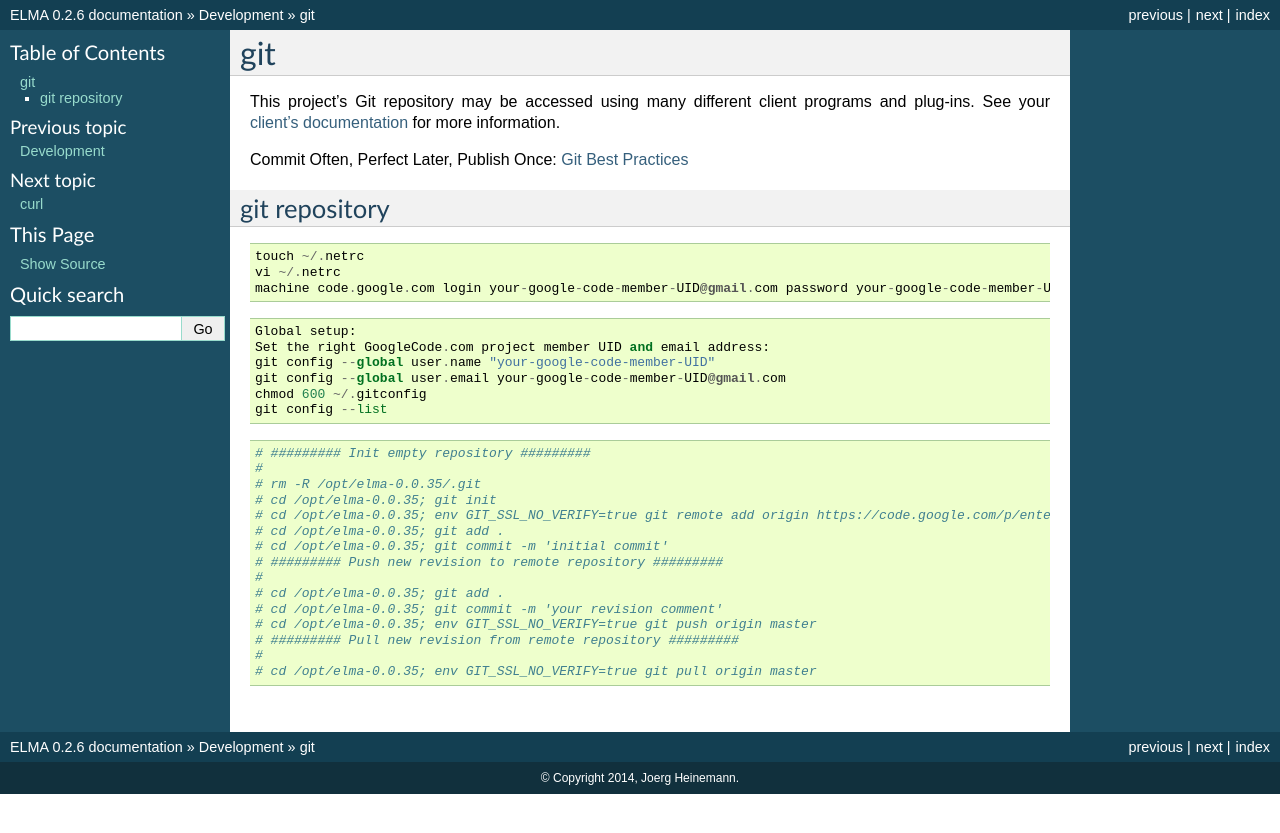
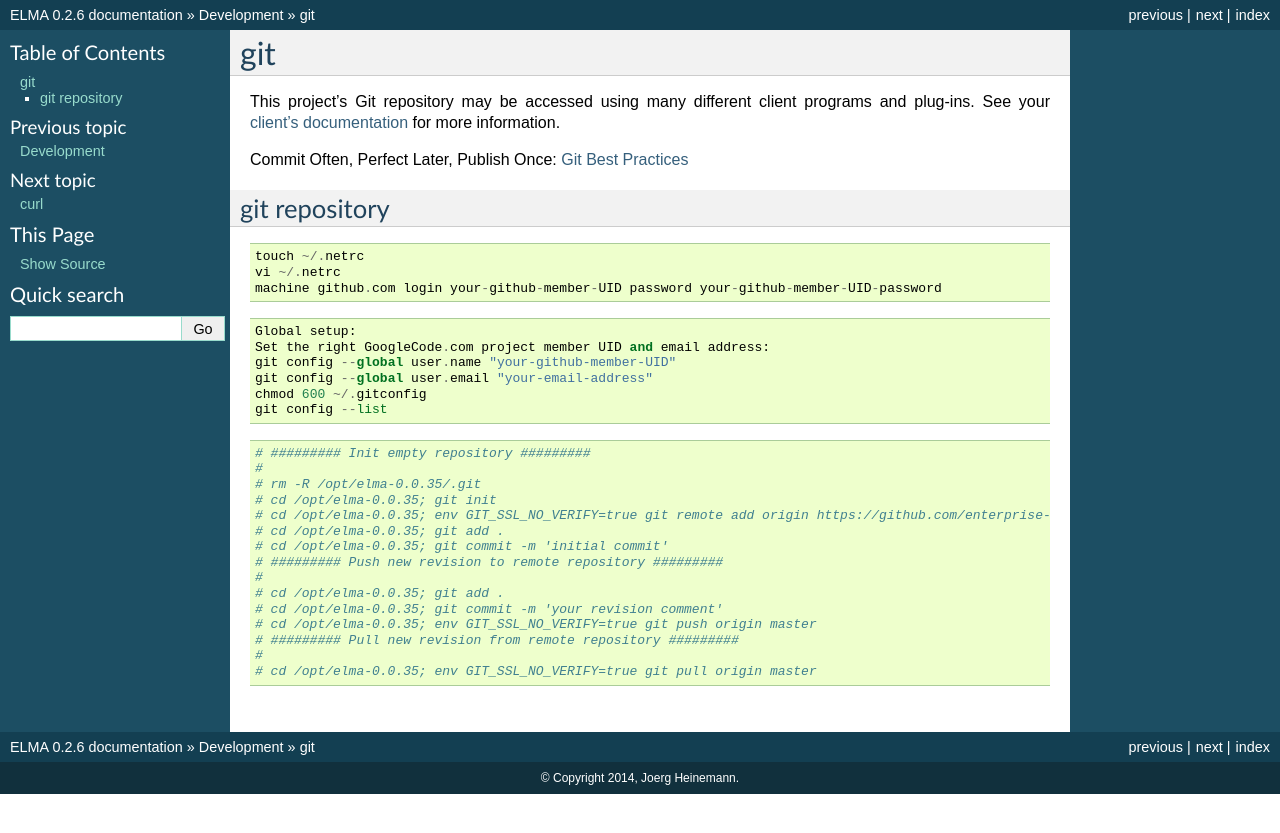
Before and after one commit to bluemutedwisdom/elma-doc, a Sphinx documentation site: the page built from source/development/git.rst, in a window 1280 px wide. Shown: the top 833 px of the page. Built offline with Sphinx 7.4.7, drawn with Linux system fonts in a browser that asks for light colours; pages that are not in the unit, such as notebooks, are missing from menus.

Commit message:
New link for git repositories

```diff
--- a/source/development/git.rst
+++ b/source/development/git.rst
@@ -16,14 +16,14 @@ git repository
 
     touch ~/.netrc
     vi ~/.netrc
-    machine code.google.com login your-google-code-member-UID@gmail.com password your-google-code-member-UID-password
+    machine github.com login your-github-member-UID password your-github-member-UID-password
 
 ::
 
     Global setup:
     Set the right GoogleCode.com project member UID and email address:
-    git config --global user.name "your-google-code-member-UID"
-    git config --global user.email your-google-code-member-UID@gmail.com
+    git config --global user.name "your-github-member-UID"
+    git config --global user.email "your-email-address"
     chmod 600 ~/.gitconfig
     git config --list
 
@@ -33,7 +33,7 @@ git repository
     #
     # rm -R /opt/elma-0.0.35/.git
     # cd /opt/elma-0.0.35; git init
-    # cd /opt/elma-0.0.35; env GIT_SSL_NO_VERIFY=true git remote add origin https://code.google.com/p/enterprise-log-management-appliance.master/
+    # cd /opt/elma-0.0.35; env GIT_SSL_NO_VERIFY=true git remote add origin https://github.com/enterprise-log-management-appliance/elma-doc.master/
     # cd /opt/elma-0.0.35; git add .
     # cd /opt/elma-0.0.35; git commit -m 'initial commit'
     # ######### Push new revision to remote repository #########
```
